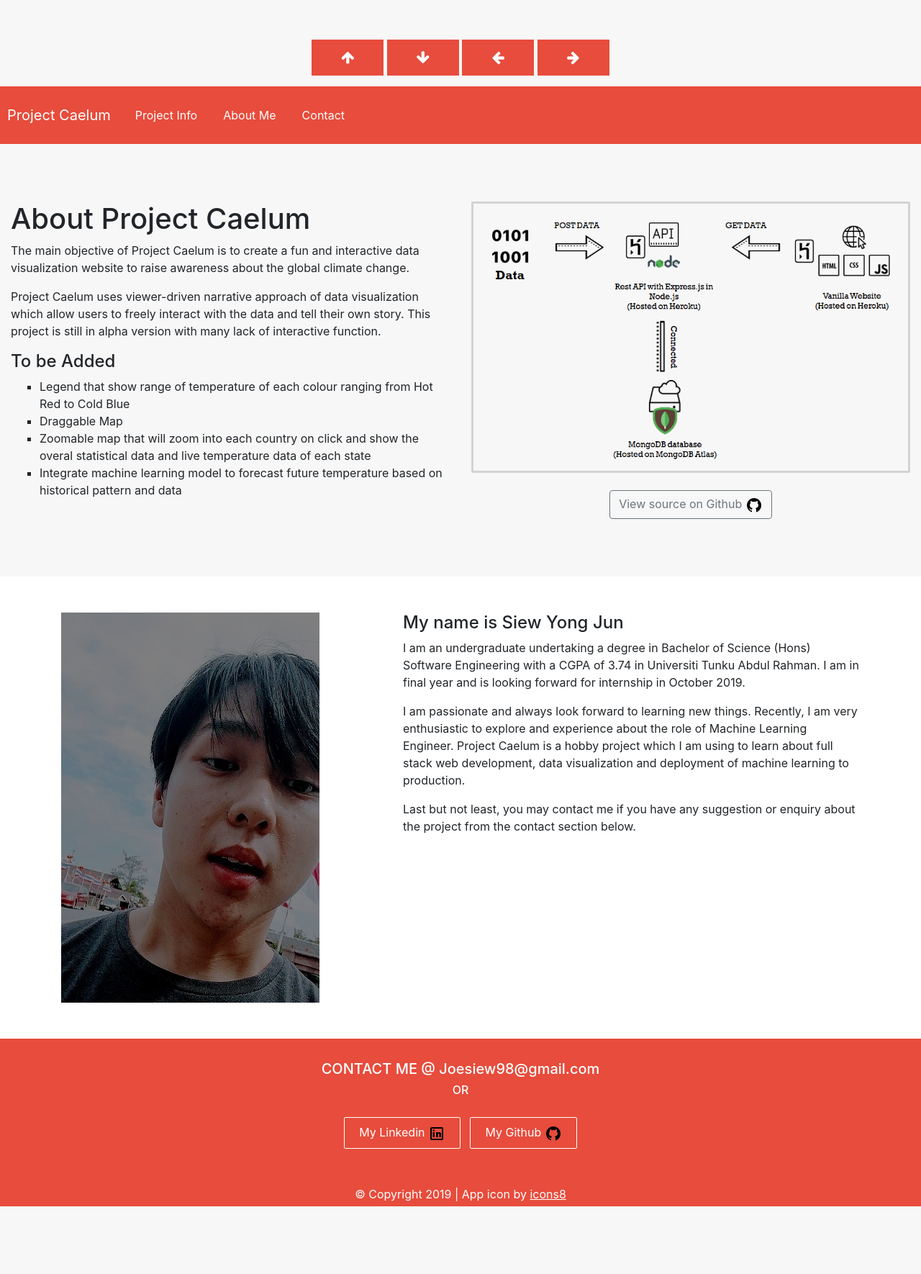
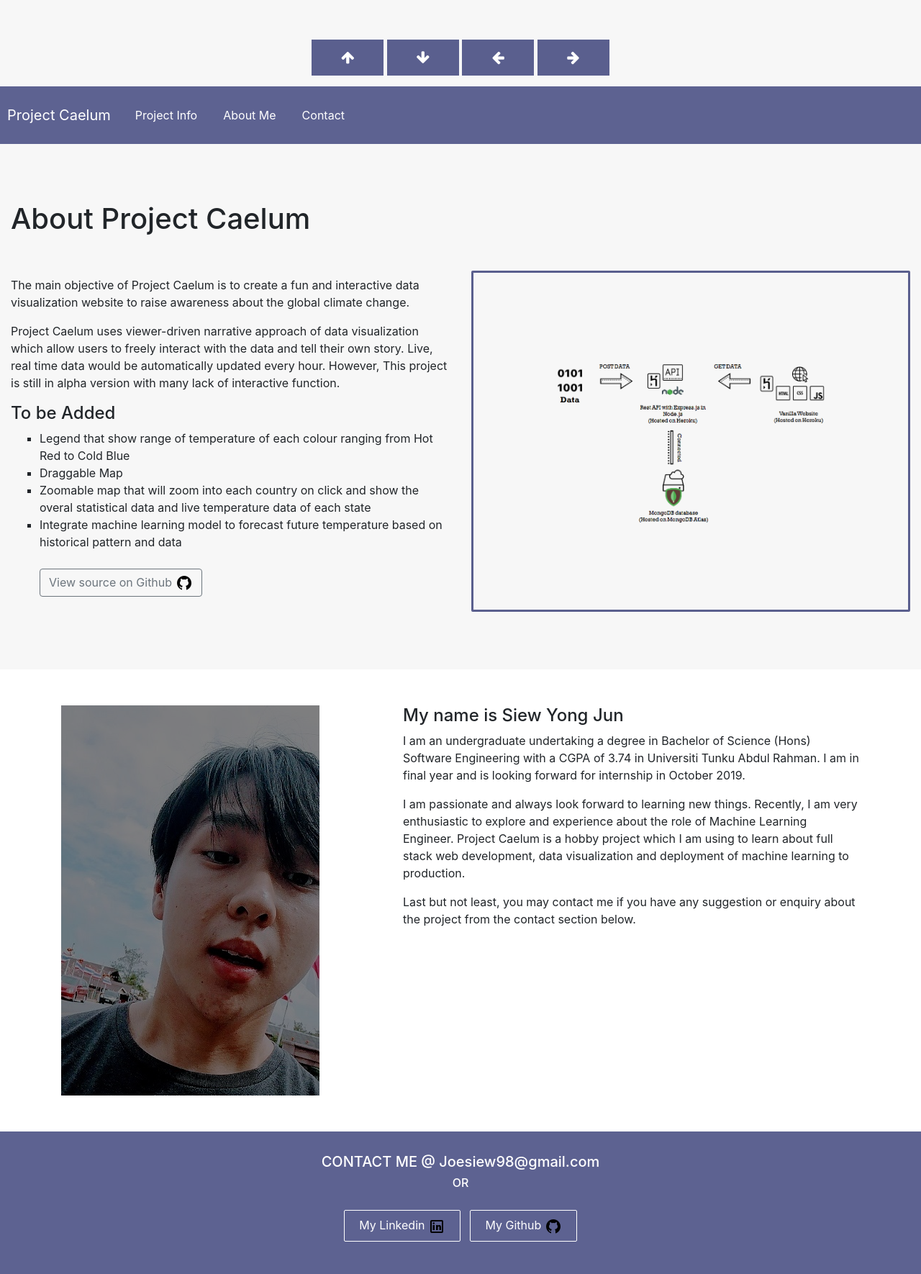
Before and after one commit to JoeSiew/ProjectCaelumWeb, a PHP site: page /index.html in a window 1280 px wide. Shown: the part 806-2576 px from the top of the page at 72% size. Before the commit the page ends 2482 px from the top, so only its background shows below. Run offline with PHP 8.4, Linux system fonts and the light colour scheme; some libraries are stand-ins or nearby versions.

Commit message:
changes colour design

```diff
--- a/index.html
+++ b/index.html
@@ -53,12 +53,15 @@
             <div class="row">
                 <div class="col-md-6">
                     <h1>About Project Caelum</h1>
+                    <br><br>
                     <p>The main objective of Project Caelum is to create a fun and interactive data visualization
                         website to raise awareness about the global climate change.
                     </p>
                     <p>
                         Project Caelum uses viewer-driven narrative approach of data visualization which allow users to
-                        freely interact with the data and tell their own story. This project is still in alpha version
+                        freely interact with the data and tell their own story. Live, real time data would be
+                        automatically updated every hour.
+                        However, This project is still in alpha version
                         with many lack of interactive function.
                     </p>
 
@@ -70,16 +73,19 @@
                             and live temperature data of each state</li>
                         <li>Integrate machine learning model to forecast future temperature based on historical pattern
                             and data</li>
+
+                        <div style="text-align:left;padding:25px 500px 0px 0px">
+
+
+                            <a href="https://github.com/JoeSiew/ProjectCaelumWeb" role="button"
+                                class="btn btn-outline-secondary">
+                                View source on Github <img class="gh-logo" src="img/github_logo.png">
+                            </a>
+                        </div>
                 </div>
                 <div class="col-md-6">
+                    <br><br><br><br>
                     <img class="flowImage" src="img/flow_diagram.png">
-                    <br>
-                    <div style="text-align:center">
-                        <a href="https://github.com/JoeSiew/ProjectCaelumWeb" role="button" class="btn btn-outline-secondary">
-                            View source on Github <img class="gh-logo" src="img/github_logo.png">
-                        </a>
-                    </div>
-
                 </div>
             </div>
         </div>
--- a/style.css
+++ b/style.css
@@ -37,7 +37,7 @@
 }
 
 button{
-    background-color:#e74c3c;;
+    background-color:#000852a2;
     color:#fff;
     width:100px;
     padding:10px;
@@ -55,7 +55,7 @@ button:hover{
 }
 
 #navigation{
-    background-color: #e74c3c;
+    background-color: #000852a2;
     padding:20px 10px;
     z-index:100;
 }
@@ -94,7 +94,8 @@ button:hover{
     margin-left: auto;
     margin-right: auto;
     z-index: 1;
-    border: 3px solid #d3d3d3;
+    padding: 110px 100px;
+    border: 3px solid #000852a2;
     border-radius: 2px;
     max-width:100%;
     max-height:100%;
@@ -117,7 +118,7 @@ button:hover{
 }
 
 .contactSection{
-    background-color:#e74c3c;
+    background-color:#000852a2;
     color:#fff;
     padding:30px 0;
 }
@@ -134,14 +135,14 @@ button:hover{
 
 .contactButton:hover {
 	text-decoration: none;
-	color: #e74c3c;
+	color: #000852a2;
     background-color: #fff;
 }
 
 .copyrightSection{
-    background-color: #e74c3c;
+    background-color: #000000d7;
     color:#fff;
-    padding:5px 0px;
+    padding:15px 0px;
 }
 
 .copyrightSection p{
```
